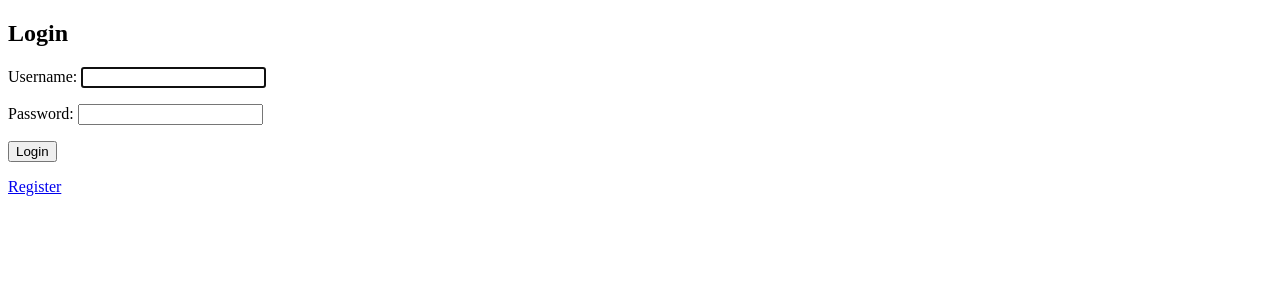
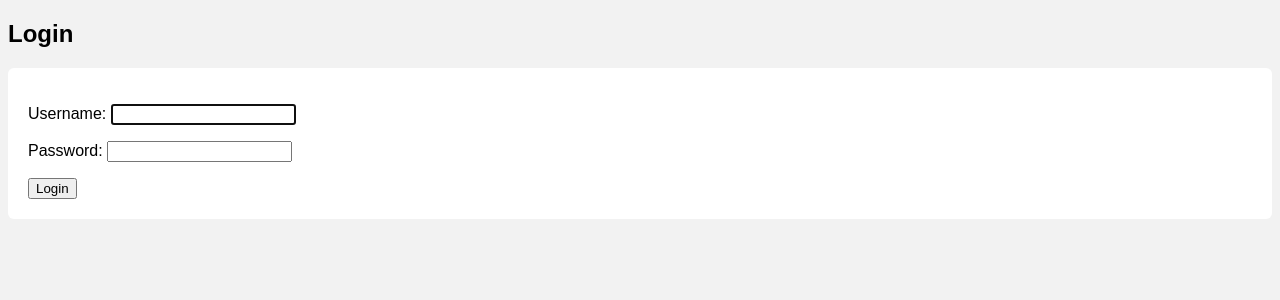
Before and after one commit to HajarOuq/Alx_DjangoLearnLab, a Django app: page /login/ in a window 1280 px wide. Shown: the top 300 px of the page. Run offline with Django 5.2, Linux system fonts and the light colour scheme.

Commit message:
django blog 1

```diff
--- a/django_blog/blog/static/blog/css/style.css
+++ b/django_blog/blog/static/blog/css/style.css
@@ -0,0 +1,10 @@
+body {
+    font-family: Arial, sans-serif;
+    background-color: #f2f2f2;
+}
+
+form {
+    background: white;
+    padding: 20px;
+    border-radius: 6px;
+}
--- a/django_blog/blog/templates/registration/login.html
+++ b/django_blog/blog/templates/registration/login.html
@@ -1,16 +1,18 @@
+{% load static %}
 <!doctype html>
 <html>
-<head><meta charset="utf-8"><title>Login</title></head>
+<head>
+    <meta charset="utf-8">
+    <title>Login</title>
+    <link rel="stylesheet" href="{% static 'blog/css/style.css' %}">
+</head>
 <body>
     <h2>Login</h2>
-  {% if form.errors %}
-    <p style="color:red">Please correct the error(s) below.</p>
-  {% endif %}
+
     <form method="post">
         {% csrf_token %}
         {{ form.as_p }}
         <button type="submit">Login</button>
     </form>
-  <p><a href="{% url 'register' %}">Register</a></p>
 </body>
 </html>
--- a/django_blog/django_blog/settings.py
+++ b/django_blog/django_blog/settings.py
@@ -117,7 +117,7 @@ USE_TZ = True
 # Static files (CSS, JavaScript, Images)
 # https://docs.djangoproject.com/en/5.2/howto/static-files/
 
-STATIC_URL = 'static/'
+STATIC_URL = '/static/'
 
 # Default primary key field type
 # https://docs.djangoproject.com/en/5.2/ref/settings/#default-auto-field
```
Also changed, not shown: django_blog/blog/templates/registration/register.html (+7 -2 lines). Lines whose indentation alone changed are shown as unchanged.
